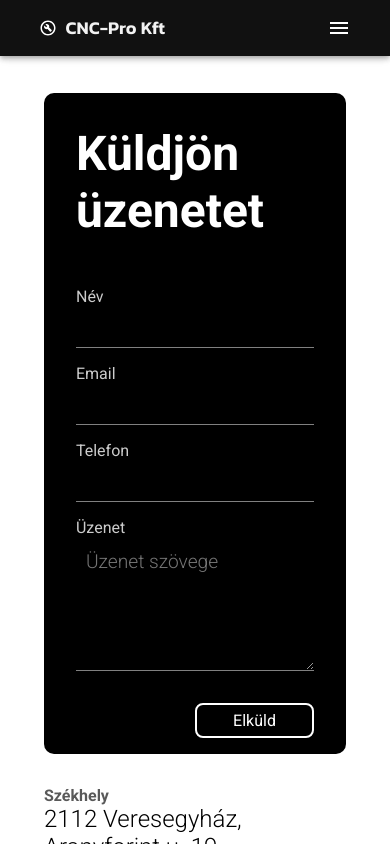
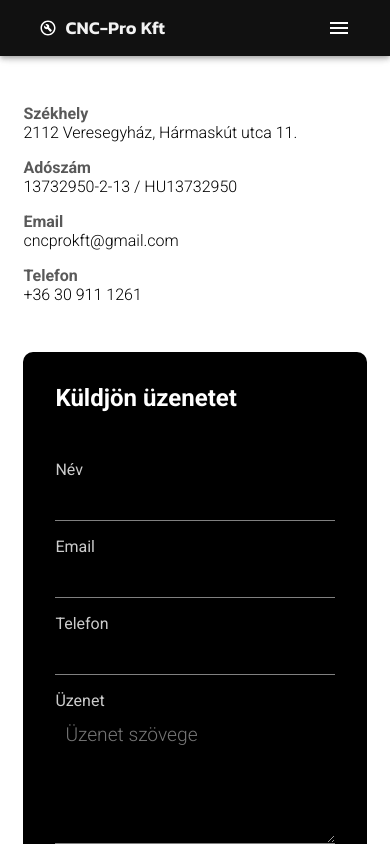
Before and after one commit to gerikov/cnc-pro, a React (Create React App) app: page /kapcsolat in a window 390 px wide. Shown: the top 844 px of the page. Built offline with nearby package versions, Linux system fonts and the light colour scheme.

Commit message:
small design changes

```diff
--- a/src/components/ContactForm.scss
+++ b/src/components/ContactForm.scss
@@ -54,3 +54,11 @@
     }
   }
 }
+
+@media only screen and (max-width: 900px) {
+  .form-container {
+    h2 {
+      font-size: 1.5rem;
+    }
+  }
+}
--- a/src/pages/Home.scss
+++ b/src/pages/Home.scss
@@ -2,11 +2,14 @@
   position: absolute;
   top: 0;
   width: 100%;
+  display: flex;
+  height: 100vh;
 
   .container {
     color: #fff;
     background: #444;
-    height: 50vh;
+    height: 100vh;
+    width: 50%;
     padding: 6%;
     &.cnc {
       background-image: linear-gradient(
@@ -14,7 +17,7 @@
           transparent,
           rgba(0, 0, 0, 1)
         ),
-        url("../assets/pexels-daniel-smyth-10824760.jpg");
+        url('../assets/pexels-daniel-smyth-10824760.jpg');
       background-position: center center;
       background-size: cover;
     }
@@ -25,7 +28,7 @@
           transparent,
           rgba(0, 0, 0, 1)
         ),
-        url("../assets/roland-LEF-12-4.jpg");
+        url('../assets/roland-LEF-12-4.jpg');
       background-position: center center;
       background-size: cover;
     }
@@ -68,8 +71,11 @@
 }
 
 @media only screen and (max-width: 600px) {
+  .main {
+    flex-direction: column;
     .container {
       padding: 6%;
+      height: 50vh;
       .container__content {
         justify-content: center !important;
         h2 {
@@ -83,3 +89,4 @@
       }
     }
   }
+}
--- a/src/pages/Kapcsolat.jsx
+++ b/src/pages/Kapcsolat.jsx
@@ -26,7 +26,7 @@ const Kapcsolat = () => {
             </div>
             <div>
               <div className="label">Székhely</div>
-              <div className="data">2112 Veresegyház, Aranyforint u. 19. </div>
+              <div className="data">2112 Veresegyház, Hármaskút utca 11. </div>
             </div>
           </div>
           <div className="unit">
--- a/src/pages/Kapcsolat.scss
+++ b/src/pages/Kapcsolat.scss
@@ -54,11 +54,15 @@
   .kapcsolat {
     .container {
       margin: 1rem 0;
+      flex-direction: column-reverse;
       .left {
         padding: 1rem 2rem !important;
       }
       .right {
         padding: 2rem 0 !important;
+        .data {
+          font-size: 1rem;
+        }
         .icon {
           display: none;
         }
```
Lines whose indentation alone changed are shown as unchanged.
